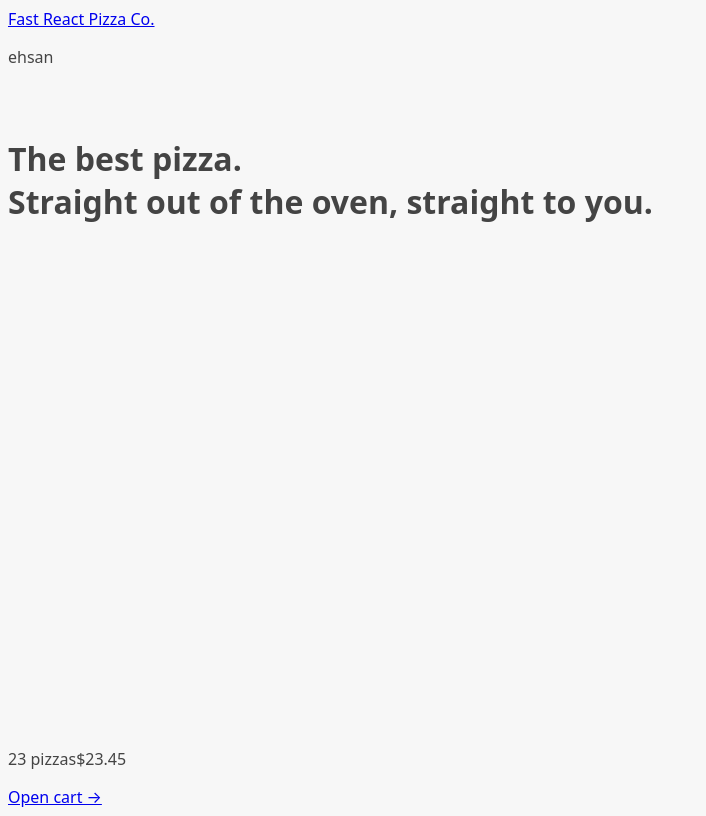
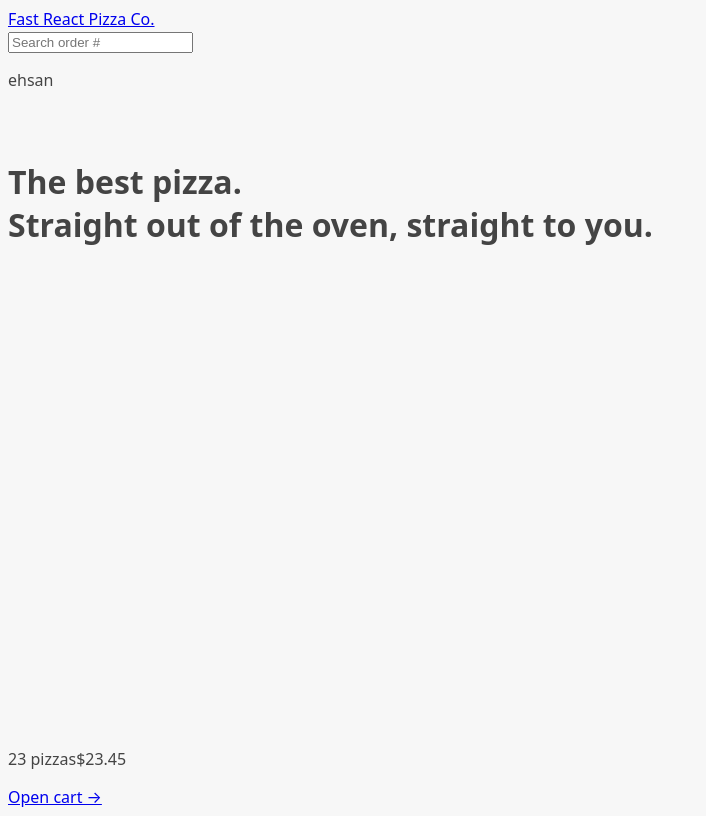
Before and after one commit to ehsanmehrjoo/Fast-React-Pizza, a React (Vite) app: page / in a window 1280 px wide. Shown: the whole page, without its empty margins (0-706 px from the left). Built offline with nearby package versions, Linux system fonts and the light colour scheme.

Commit message:
Update SearchOrder  component

```diff
--- a/src/Ui/Header.jsx
+++ b/src/Ui/Header.jsx
@@ -1,4 +1,5 @@
 import { Link } from "react-router-dom"
+import SearchOrder from "../features/order/SearchOrder"
 
 
 
@@ -6,6 +7,7 @@
   return (
     <header>
         <Link to="/">Fast React Pizza Co.</Link>
+        <SearchOrder />
         <p>ehsan</p>
     </header>
   )
--- a/src/features/order/SearchOrder.jsx
+++ b/src/features/order/SearchOrder.jsx
@@ -1,12 +1,17 @@
 import { useState } from "react"
+import { useNavigate } from "react-router-dom";
 
 
 
 function SearchOrder() {
     const [query, setQuery] = useState('');
+    const navigate = useNavigate()
 
     function handelSubmit (e){
         e.preventDefault()
+        if(!query) return
+        navigate(`/order/${query}`)
+        setQuery('')
     }
   return (
     <form onSubmit={handelSubmit}>
```
